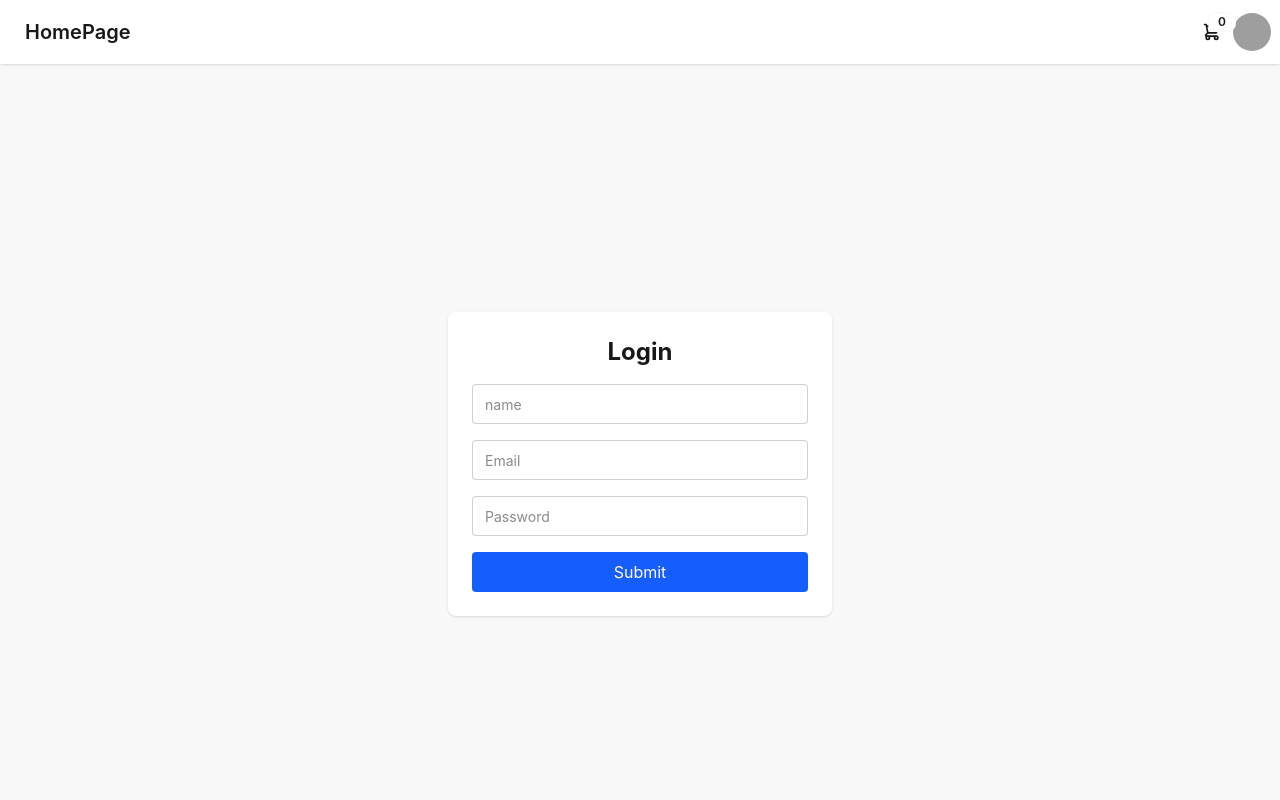
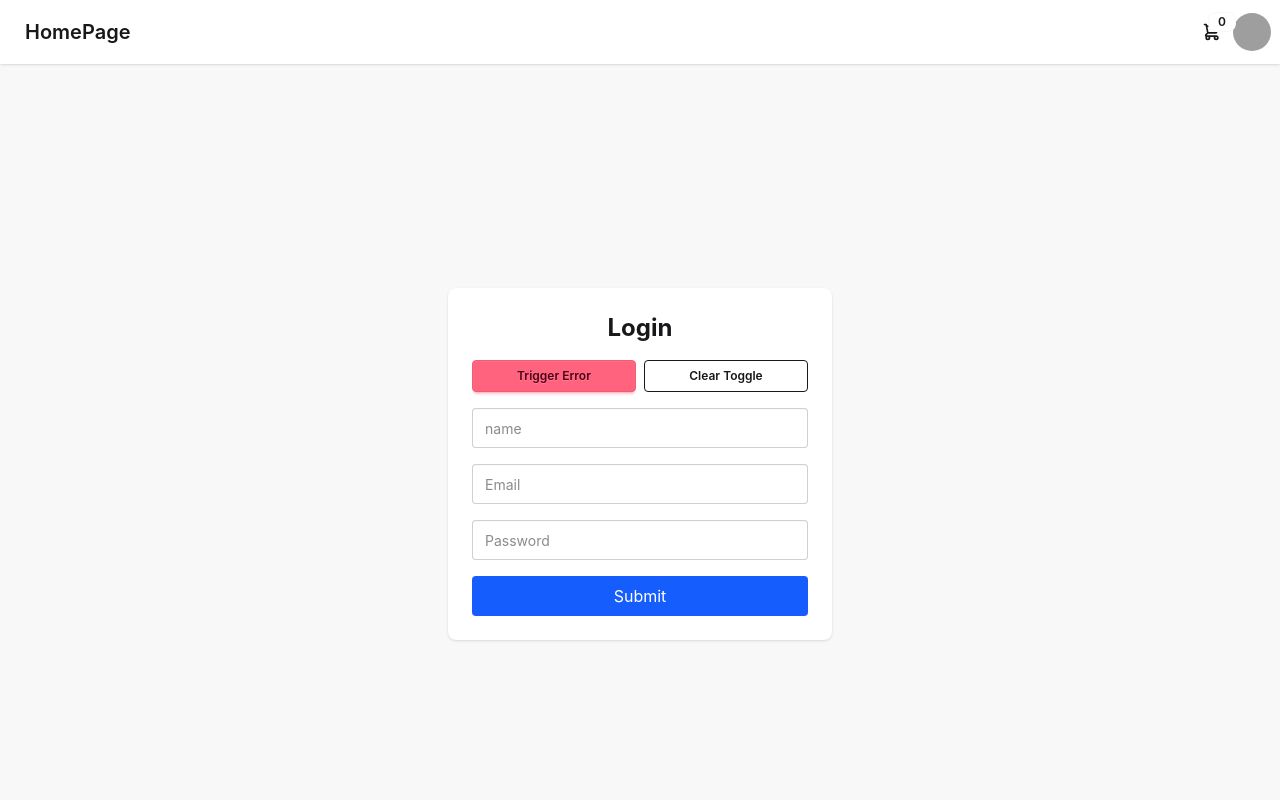
Before and after one commit to BasharAlwarad/fake_E_commerce, a React (Vite) app: page /login in a window 1280 px wide. Shown: the top 800 px of the page. Built offline with nearby package versions, Linux system fonts and the light colour scheme; no server answers; grey boxes are pictures that could not be loaded.

Commit message:
add Error Boundary

```diff
--- a/package.json
+++ b/package.json
@@ -12,6 +12,7 @@
   "dependencies": {
     "react": "^19.2.6",
     "react-dom": "^19.2.6",
+    "react-error-boundary": "^6.1.2",
     "react-router": "^8.0.1"
   },
   "devDependencies": {
--- a/src/App.jsx
+++ b/src/App.jsx
@@ -4,6 +4,7 @@ import Footer from './components/Footer.jsx';
 import Products from './components/Products.jsx';
 import Cart from './pages/Cart.jsx';
 import Login from './pages/Login.jsx';
+import ErrorBoundary from './components/ErrorBoundary.jsx';
 
 import { CartProvider } from './contexts/CartContext.jsx';
 import { DataProvider } from './contexts/DataContext.jsx';
@@ -16,11 +17,13 @@ const App = () => {
           <div className="min-h-screen flex flex-col bg-base-200">
             <Nav />
             <main className="flex-1">
-              <Routes>
-                <Route path="/" element={<Products />} />
-                <Route path="/cart" element={<Cart />} />
-                <Route path="/login" element={<Login />} />
-              </Routes>
+              <ErrorBoundary>
+                <Routes>
+                  <Route path="/" element={<Products />} />
+                  <Route path="/cart" element={<Cart />} />
+                  <Route path="/login" element={<Login />} />
+                </Routes>
+              </ErrorBoundary>
             </main>
             <Footer />
           </div>
--- /dev/null
+++ b/src/components/ErrorBoundary.jsx
@@ -0,0 +1,23 @@
+import { ErrorBoundary as REB } from 'react-error-boundary';
+
+const ErrorFallback = ({ error, resetErrorBoundary }) => (
+  <div className="p-4 bg-red-100 text-red-700 border border-red-300 rounded">
+    <p className="font-semibold">Something went wrong.</p>
+    <pre className="mt-2 text-sm">{error?.message}</pre>
+    <button
+      onClick={resetErrorBoundary}
+      className="mt-2 px-4 py-1 bg-red-600 text-white text-sm rounded hover:bg-red-700"
+    >
+      Retry
+    </button>
+  </div>
+);
+
+const ErrorBoundary = ({ children, FallbackComponent }) => {
+  return (
+    <REB FallbackComponent={FallbackComponent ?? ErrorFallback}>{children}</REB>
+  );
+};
+
+export { ErrorFallback };
+export default ErrorBoundary;
--- a/src/pages/Login.jsx
+++ b/src/pages/Login.jsx
@@ -1,4 +1,5 @@
 import { useFormStatus } from 'react-dom';
+import { useState } from 'react';
 
 const Submit = () => {
   const { pending } = useFormStatus();
@@ -19,6 +20,12 @@ const Submit = () => {
 };
 
 const Login = () => {
+  const [demoError, setDemoError] = useState(false);
+
+  if (demoError) {
+    throw new Error('Demo error from Login page');
+  }
+
   const handleSubmit = async (formData) => {
     const name = formData.get('name');
     const email = formData.get('email');
@@ -43,6 +50,22 @@ const Login = () => {
         className="w-full max-w-sm space-y-4 rounded-box bg-base-100 p-6 shadow"
       >
         <h1 className="text-2xl font-bold text-center">Login</h1>
+        <div className="flex gap-2">
+          <button
+            type="button"
+            onClick={() => setDemoError(true)}
+            className="btn btn-error btn-sm flex-1"
+          >
+            Trigger Error
+          </button>
+          <button
+            type="button"
+            onClick={() => setDemoError(false)}
+            className="btn btn-outline btn-sm flex-1"
+          >
+            Clear Toggle
+          </button>
+        </div>
         <input
           type="text"
           placeholder="name"
```
Also changed, not shown: 1 other file (tests, documents, lock files or other folders).
